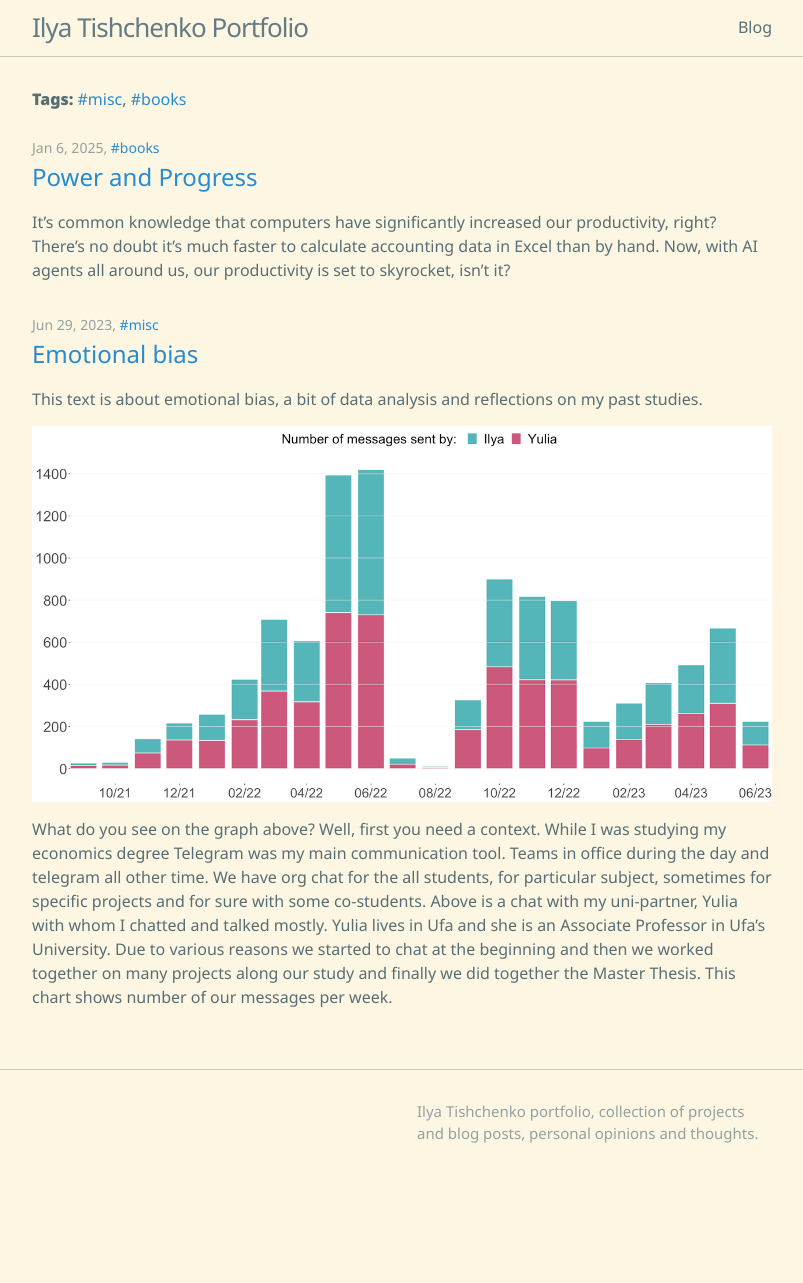
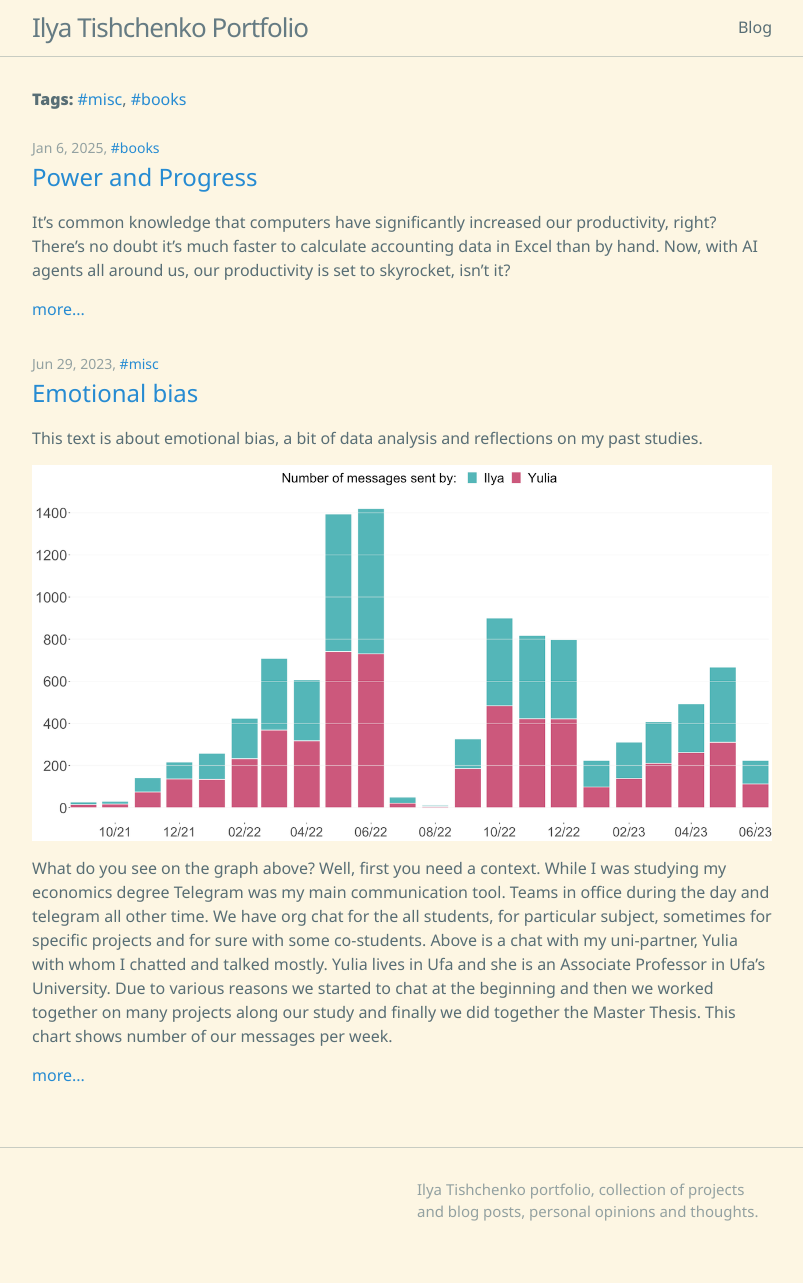
Before and after one commit to vearlen/vearlen.github.io, a Jekyll site: the page built from blog.md, in a window 1280 px wide. Shown: the whole page, without its empty margins (238-1041 px from the left). Built offline with Jekyll 4.4.1, drawn with Linux system fonts in a browser that asks for light colours; before the commit the page ends 1205 px from its top, so only the background shows below that.

Commit message:
update home layout

```diff
--- a/_layouts/home.html
+++ b/_layouts/home.html
@@ -46,7 +46,12 @@
           </a>
         </h3>
         {%- if site.show_excerpts -%}
-          {{ post.excerpt }}
+          <p>
+            {{ post.excerpt }}
+          </p>
+          <p>
+            <a href="{{ post.url | relative_url }}" class="read-more">more...</a>
+          </p>
         {%- endif -%}
       </li>
       {%- endfor -%}
```
